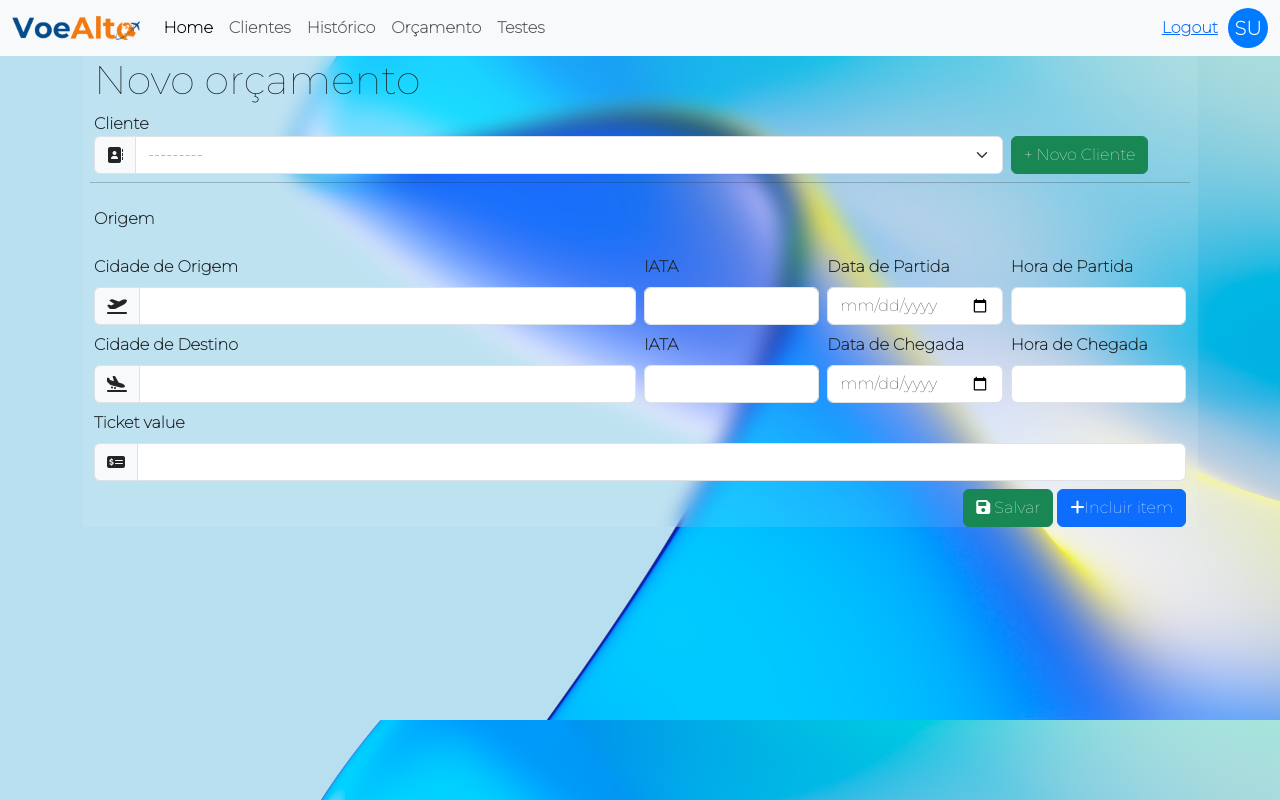
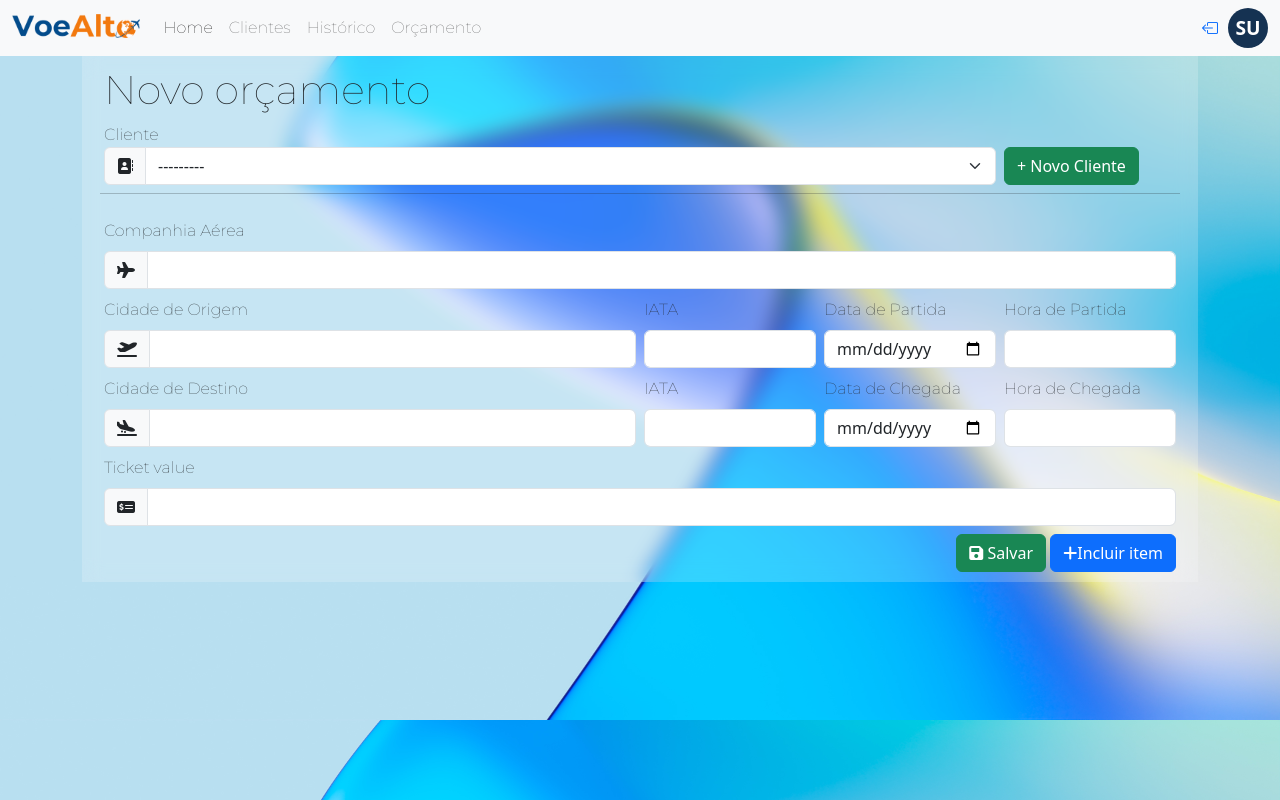
Before and after one commit to thecylax/voealto, a Django app: page /submit/ in a window 1280 px wide. Run offline with Django 5.2, Linux system fonts and the light colour scheme; the visitor is signed in with stand-in values (Sample User, id 1); data that the repository does not hold is empty.

Commit message:
CHANGE Melhorias de uso

```diff
--- a/app/forms.py
+++ b/app/forms.py
@@ -17,8 +17,8 @@ class ClientForm(forms.ModelForm):
             'document': 'CPF/CNPJ'
         }
         widgets = {
-            'name': forms.TextInput(attrs={'class': 'form-control'}),
-            'document': forms.TextInput(attrs={'class': 'form-control'}),
+            'name': forms.TextInput(attrs={'class': 'form-control font'}),
+            'document': forms.TextInput(attrs={'class': 'form-control font'}),
         }
 
 class SelectClientForm(forms.Form):
@@ -36,8 +36,9 @@ class BudgetItemForm(forms.ModelForm):
 
     class Meta:
         model = BudgetItem
-        fields = ['origin_city', 'origin_iata', 'departure_date', 'departure_time', 'destiny_city', 'destiny_iata', 'arrive_date', 'arrive_time', 'ticket_value']
+        fields = ['airline', 'origin_city', 'origin_iata', 'departure_date', 'departure_time', 'destiny_city', 'destiny_iata', 'arrive_date', 'arrive_time', 'ticket_value']
         labels = {
+            'airline': 'Companhia Aérea',
             'origin_city': 'Cidade de Origem',
             'origin_iata': 'IATA',
             'departure_date': 'Data de Partida',
@@ -49,18 +50,23 @@ class BudgetItemForm(forms.ModelForm):
             'ticket_value': 'Valor do Bilhete',
         }
         widgets = {
-            'origin_city': forms.TextInput(attrs={'class': 'form-control'}),
-            'origin_iata': forms.TextInput(attrs={'class': 'form-control'}),
-            # 'departure_date': forms.TextInput(attrs={'class': 'form-control'}),
-            'departure_time': forms.TextInput(attrs={'class': 'form-control'}),
-            'destiny_city': forms.TextInput(attrs={'class': 'form-control'}),
-            'destiny_iata': forms.TextInput(attrs={'class': 'form-control'}),
-            # 'arrive_date': forms.DateInput(attrs={'class': 'form-control'}),
-            'arrive_time': forms.DateInput(attrs={'class': 'form-control'}),
-            # 'ticket_value': forms.NumberInput(attrs={'class': 'form-control'}),
+            'airline': forms.TextInput(attrs={'class': 'form-control font'}),
+            'origin_city': forms.TextInput(attrs={'class': 'form-control font'}),
+            'origin_iata': forms.TextInput(attrs={'class': 'form-control font'}),
+            'departure_time': forms.TextInput(attrs={'class': 'form-control font'}),
+            'destiny_city': forms.TextInput(attrs={'class': 'form-control font'}),
+            'destiny_iata': forms.TextInput(attrs={'class': 'form-control font'}),
+            'arrive_time': forms.DateInput(attrs={'class': 'form-control font'}),
         }
 
 
 class LoginForm(forms.Form):
     username = forms.CharField(label='Usuário', widget=forms.TextInput(attrs={'class': 'form-control', 'placeholder': 'Email'}))
     password = forms.CharField(label='Senha', widget=forms.PasswordInput(attrs={'class': 'form-control', 'placeholder': 'Senha'}))
+
+
+class BudgetItemSearchForm(forms.Form):
+    budget_id = forms.CharField(
+        label='ID do Orçamento',
+        required=False,
+        widget=forms.TextInput(attrs={'class': 'form-control font', 'placeholder': 'Digite o ID do Orçamento'}))
--- a/app/models.py
+++ b/app/models.py
@@ -11,6 +11,7 @@ class Client(models.Model):
 
 class BudgetItem(models.Model):
     budget = models.ForeignKey('Budget', on_delete=models.CASCADE, related_name='items')
+    airline = models.CharField(max_length=255)
     origin_city = models.CharField(max_length=255)
     origin_iata = models.CharField(max_length=3)
     departure_date = models.DateField()
@@ -38,5 +39,8 @@ class Budget(models.Model):
             kwargs['force_insert'] = False
         super().save(*args, **kwargs)
 
+    def get_total_ticket_value(self):
+            return self.items.aggregate(total=models.Sum('ticket_value'))['total'] or 0
+
     def __str__(self):
         return f"{self.client} - {self.budget_id}"
--- a/app/static/css/styles.css
+++ b/app/static/css/styles.css
@@ -2,26 +2,29 @@
 
 html,
 body {
-  font-family: 'Montserrat', sans-serif;
-  font-weight: 900;
   overflow-y: auto;
   background-image: url("/static/images/blue_background.jpg");
   background-size: cover;
   background-position: center center no-repeat;
 }
 
-
 .box {
   /* margin-top: 5rem; */
-  background-color: rgba(255, 255, 255, 0.1);
+  padding: 10px;
+  background-color: rgba(255, 255, 255, 0.2);
   backdrop-filter: blur(10px);
   /* border-radius: 8px; */
+}
+
+.font {
+  font-family: 'Montserrat', sans-serif;
+  /* font-weight: 900; */
 }
 
 .avatar-circle {
   width: 40px;
   height: 40px;
-  background-color: #007bff;
+  background-color: #153252;
   border-radius: 50%;
   display: flex;
   align-items: center;
@@ -31,3 +34,7 @@ body {
   font-size: 1.2em;
   margin-left: 10px;
 }
+
+a {
+  text-decoration: none;
+}
--- a/app/templates/form.html
+++ b/app/templates/form.html
@@ -5,11 +5,11 @@
 {% block content %}
 <section class="section box">
     <div class="container">
-        <h1 class="title has-text-centered">Novo orçamento</h1>
+        <h1 class="title has-text-centered font">Novo orçamento</h1>
         <form class="row g-2" method="post">
             {% csrf_token %}
             <div class="col-md-10">
-                <label class="label">Cliente</label>
+                <label class="label font">Cliente</label>
                 <div class="input-group">
                     <span class="input-group-text">
                         <i class="fas fa-address-book"></i>
@@ -22,9 +22,21 @@
             </div>
 
             <hr>
-            <p>Origem</p>
+            <div class="col-md-12">
+                <label class="form-label font">{{ context_form.airline.label }}</label>
+                <div class="input-group">
+                    <span class="input-group-text">
+                        <i class="fas fa-plane"></i>
+                    </span>
+                    {{ context_form.airline }}
+                    {% if context_form.airline.errors %}
+                    <p class="text-danger">{{ context_form.airline.errors }}</p>
+                    {% endif %}
+                </div>
+            </div>
+
             <div class="col-md-6">
-                <label class="form-label">{{ context_form.origin_city.label }}</label>
+                <label class="form-label font">{{ context_form.origin_city.label }}</label>
                 <div class="input-group">
                     <span class="input-group-text">
                         <i class="fas fa-plane-departure"></i>
@@ -37,7 +49,7 @@
             </div>
 
             <div class="col-md-2">
-                <label class="form-label">{{ context_form.origin_iata.label }}</label>
+                <label class="form-label font">{{ context_form.origin_iata.label }}</label>
                 {{ context_form.origin_iata }}
                 {% if context_form.origin_iata.errors %}
                 <p class="text-danger">{{ context_form.origin_iata.errors }}</p>
@@ -45,7 +57,7 @@
             </div>
 
             <div class="col-md-2">
-                <label class="form-label">{{ context_form.departure_date.label }}</label>
+                <label class="form-label font">{{ context_form.departure_date.label }}</label>
                 <input type="date" class="form-control" name="{{ context_form.departure_date.name }}" />
                 {% if context_form.departure_date.errors %}
                 <p class="text-danger">{{ context_form.departure_date.errors }}</p>
@@ -53,7 +65,7 @@
             </div>
 
             <div class="col-md-2">
-                <label class="form-label">{{ context_form.departure_time.label }}</label>
+                <label class="form-label font">{{ context_form.departure_time.label }}</label>
                 {{ context_form.departure_time }}
                 {% if context_form.departure_time.errors %}
                 <p class="text-danger">{{ context_form.departure_time.errors }}</p>
@@ -63,7 +75,7 @@
 
 
             <div class="col-md-6">
-                <label class="form-label">{{ context_form.destiny_city.label }}</label>
+                <label class="form-label font">{{ context_form.destiny_city.label }}</label>
                 <div class="input-group">
                     <span class="input-group-text">
                         <i class="fas fa-plane-arrival"></i>
@@ -76,7 +88,7 @@
             </div>
 
             <div class="col-md-2">
-                <label class="form-label">{{ context_form.destiny_iata.label }}</label>
+                <label class="form-label font">{{ context_form.destiny_iata.label }}</label>
                 {{ context_form.destiny_iata }}
                 {% if context_form.destiny_iata.errors %}
                 <p class="text-danger">{{ context_form.destiny_iata.errors }}</p>
@@ -84,7 +96,7 @@
             </div>
 
             <div class="col-md-2">
-                <label class="form-label">{{ context_form.arrive_date.label }}</label>
+                <label class="form-label font">{{ context_form.arrive_date.label }}</label>
                 <input type="date" class="form-control" name="{{ context_form.arrive_date.name }}" />
                 {% if context_form.arrive_date.errors %}
                 <p class="text-danger">{{ context_form.arrive_date.errors }}</p>
@@ -92,7 +104,7 @@
             </div>
 
             <div class="col-md-2">
-                <label class="form-label">{{ context_form.arrive_time.label }}</label>
+                <label class="form-label font">{{ context_form.arrive_time.label }}</label>
                 {{ context_form.arrive_time }}
                 {% if context_form.arrive_time.errors %}
                 <p class="text-danger">{{ context_form.arrive_time.errors }}</p>
@@ -100,7 +112,7 @@
             </div>
 
             <div class="col-md-12">
-                <label class="form-label">{{ context_form.ticket_value.label }}</label>
+                <label class="form-label font">{{ context_form.ticket_value.label }}</label>
                 <div class="input-group">
                     <span class="input-group-text">
                         <i class="fas fa-money-check-dollar"></i>
--- a/app/templates/home.html
+++ b/app/templates/home.html
@@ -3,5 +3,5 @@
 {% block title %}Home{% endblock %}
 
 {% block content %}
-<h1 class="title">HOME</h1>
+<h1 class="title font">HOME</h1>
 {% endblock %}
--- a/app/templates/navbar.html
+++ b/app/templates/navbar.html
@@ -10,11 +10,11 @@
             <span class="navbar-toggler-icon"></span>
         </button>
         <div class="collapse navbar-collapse" id="navbarNav">
-            <ul class="navbar-nav">
+            <ul class="navbar-nav font">
+                {% if user.is_authenticated %}
                 <li class="nav-item">
                     <a class="nav-link active" aria-current="page" href="/">Home</a>
                 </li>
-                {% if user.is_authenticated %}
                 <li class="nav-item">
                     <a class="nav-link" href="/client/">Clientes</a>
                 </li>
@@ -24,15 +24,15 @@
                 <li class="nav-item">
                     <a class="nav-link" href="/submit/">Orçamento</a>
                 </li>
-                <li class="nav-item">
+                <!-- <li class="nav-item">
                     <a class="nav-link" href="/foo/">Testes</a>
-                </li>
+                </li> -->
                 {% endif %}
             </ul>
             <span class="d-flex align-items-center ms-auto">
                 {% if user.is_authenticated %}
-                <a href="/logout/">
-                    Logout
+                <a href="/logout/" data-bs-toggle="tooltip" data-bs-placement="bottom" title="Logout">
+                    <i class="bi bi-box-arrow-left"></i>
                 </a>
                 <div class="avatar-circle">
                     <span>
@@ -40,11 +40,9 @@
                     </span>
                 </div>
                 {% else %}
-                    <div class="buttons">
-                        <a class="button is-primary" href="/login/">
-                            <strong>Login</strong>
-                        </a>
-                    </div>
+                <a href="/login/" data-bs-toggle="tooltip" data-bs-placement="bottom" title="Login">
+                    <i class="bi bi-door-open"></i>
+                </a>
                 {% endif %}
             </span>
         </div>
--- a/app/urls.py
+++ b/app/urls.py
@@ -8,13 +8,11 @@ urlpatterns = [
     path('', views.home, name='home'),
     path('submit/', views.budget_submit, name='submit_form'),
     path('submit/<str:budget_id>/', views.budget_submit, name='budget_submit'),
-    path('history/', views.history, name='list'),
+    path('history/', views.history, name='budget_list'),
     path('detail/<str:budget_id>/', views.budget_detail, name='budget_detail'),
     path('render_pdf/<str:budget_id>/', views.render_pdf, name='render_pdf'),
     path('client/', views.client_view, name='client_view'),
     path('client/create', views.client_create, name='client_create'),
     path('login/', views.login_view, name='login'),
     path('logout/', views.logout_view, name='logout'),
-    # path('foo/', views.budget_formset, name='formset'),
-    path('foo/', views.create_budget_item, name='create_budget_item'),
 ] + static(settings.STATIC_URL, document_root=settings.STATIC_ROOT)
--- a/app/views.py
+++ b/app/views.py
@@ -1,13 +1,15 @@
 from django.contrib.auth import authenticate, login, logout
 from django.contrib.auth.decorators import login_required
+from django.core.paginator import EmptyPage, PageNotAnInteger, Paginator
 from django.forms import formset_factory
 from django.http import HttpResponse, HttpResponseRedirect
 from django.shortcuts import get_object_or_404, redirect, render
 from django.urls import reverse
 
-from app.models import BudgetItem, Client, Budget
+from app.models import Budget, BudgetItem, Client
 
-from .forms import BudgetItemForm, ClientForm, LoginForm, SelectClientForm
+from .forms import (BudgetItemForm, BudgetItemSearchForm, ClientForm,
+                    LoginForm, SelectClientForm)
 from .utils import render_template
 
 
@@ -16,9 +18,29 @@ def home(request):
 
 @login_required
 def history(request):
-    context_items = Budget.objects.all()
+    budget_id = None
+    if request.method == 'GET':
+        form = BudgetItemSearchForm(request.GET)
+        if form.is_valid():
+            budget_id = form.cleaned_data.get('budget_id')
+    else:
+        form = BudgetItemSearchForm()
 
-    return render(request, 'list.html', {'context_items': context_items})
+    if budget_id:
+        context_items = Budget.objects.filter(budget_id=budget_id)
+    else:
+        context_items = Budget.objects.all()
+
+    paginator = Paginator(context_items, 10)  # Mostra 10 orçamentos por página
+    page = request.GET.get('page')
+    try:
+        context_items = paginator.page(page)
+    except PageNotAnInteger:
+        context_items = paginator.page(1)
+    except EmptyPage:
+        context_items = paginator.page(paginator.num_pages)
+
+    return render(request, 'list.html', {'context_items': context_items, 'budget_item_search_form': form})
 
 @login_required
 def budget_detail(request, budget_id):
```
Also changed, not shown: app/templates/client.html (+8 -7 lines), app/templates/client_create.html (+8 -3 lines), app/templates/list.html (+56 -3 lines), app/templates/partials/budget_item_form.html (deleted, +0 -16 lines), app/templates/partials/form.html (deleted, +0 -10 lines), app/utils.py (+19 -3 lines), voealto/settings.py (+13 -0 lines), app/migrations/0010_budgetitem_airline.py (added), app/templates/pdf/template_jinja.svg, app/templates/pdf/template_v2_jinja.svg (added), 1 other file.
